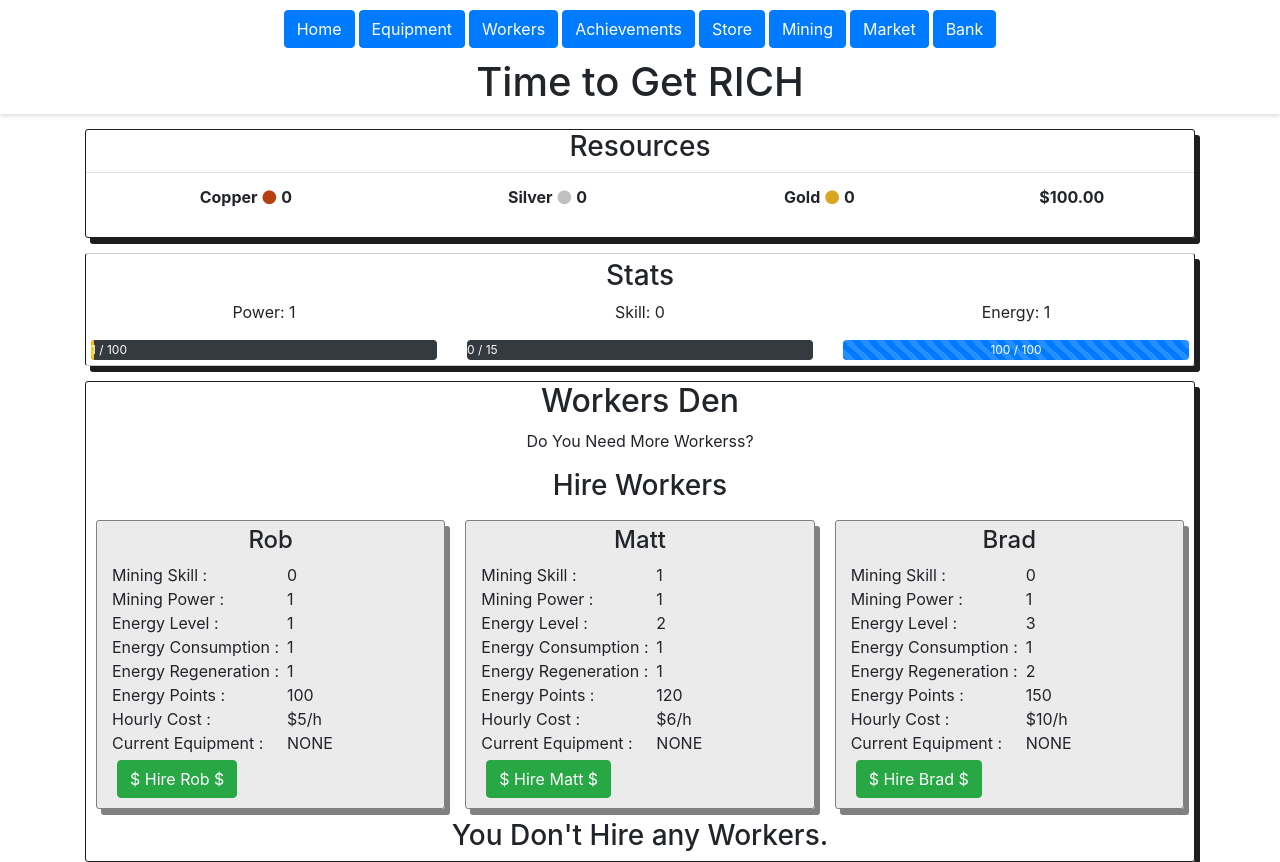
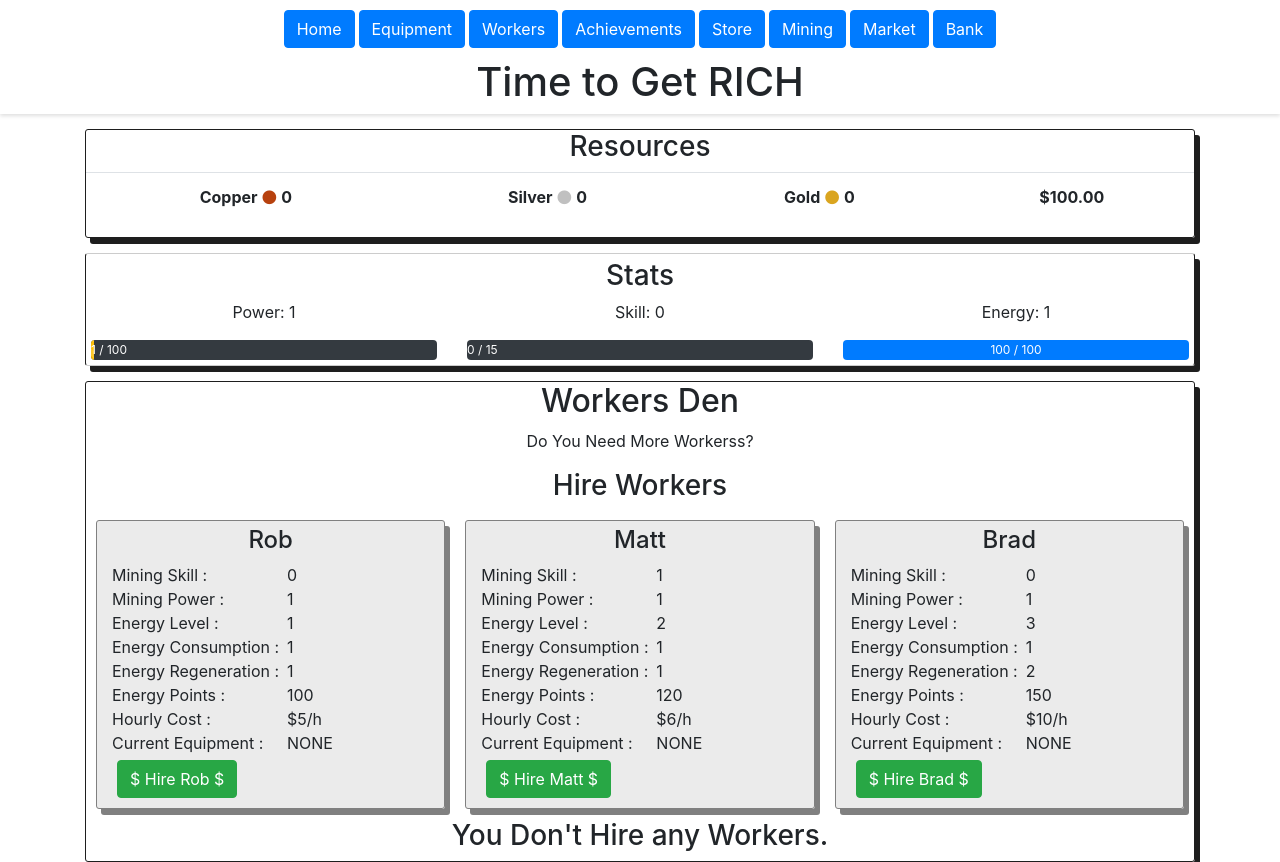
Before and after one commit to Thinkershine/GetRich, a React (Create React App) app: page /workers in a window 1280 px wide. Built offline with nearby package versions, Linux system fonts and the light colour scheme.

Commit message:
Add Animated Prop to ProressBar

```diff
--- a/src/components/common/progressBar.jsx
+++ b/src/components/common/progressBar.jsx
@@ -3,9 +3,12 @@ import React, { Component } from "react";
 class ProgressBar extends Component {
   state = {};
 
-  badgeClassNames(badge) {
-    let classNames =
-      "progress-bar progress-bar-striped progress-bar-animated bg-" + badge;
+  badgeClassNames(badge, animated) {
+    let classNames = "progress-bar bg-" + badge;
+
+    if (animated) {
+      classNames += " progress-bar-striped progress-bar-animated";
+    }
 
     return classNames;
   }
@@ -35,7 +38,8 @@ class ProgressBar extends Component {
       maxValue,
       badge,
       bgColor,
-      size
+      size,
+      animated
     } = this.props;
 
     const trueSize = this.setSize(size);
@@ -50,7 +54,7 @@ class ProgressBar extends Component {
           style={{ height: trueSize }}
         >
           <div
-            className={this.badgeClassNames(badge)}
+            className={this.badgeClassNames(badge, animated)}
             role="progressbar"
             style={{ width: percentageOfCompletion + "%" }}
             aria-valuenow={currentValue}
--- a/src/components/stats.jsx
+++ b/src/components/stats.jsx
@@ -16,6 +16,7 @@ const Stats = props => {
             badge={"warning"}
             bgColor={"dark"}
             size={"medium"}
+            animated={true}
           />
         </div>
         <div className="col">
--- a/src/components/workers.jsx
+++ b/src/components/workers.jsx
@@ -28,6 +28,7 @@ class Workers extends Component {
             badge={"warning"}
             bgColor={"dark"}
             size={"small"}
+            animated={true}
           />
         )}
         <br />
```
